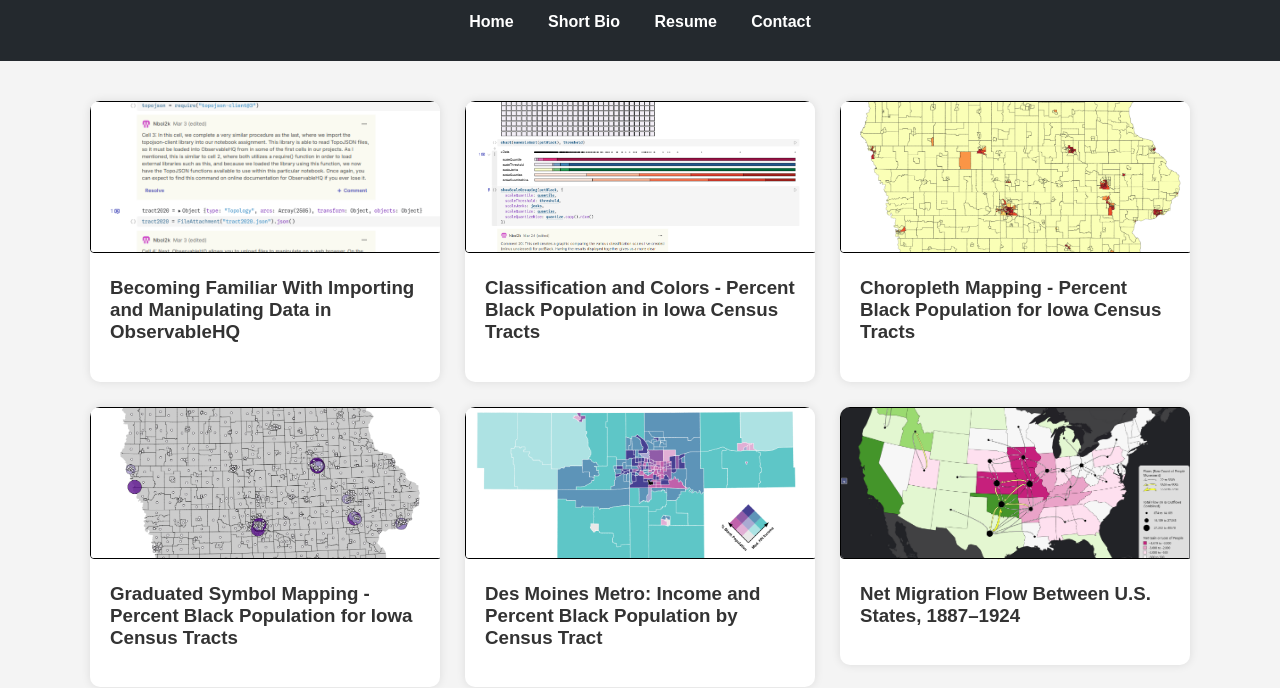
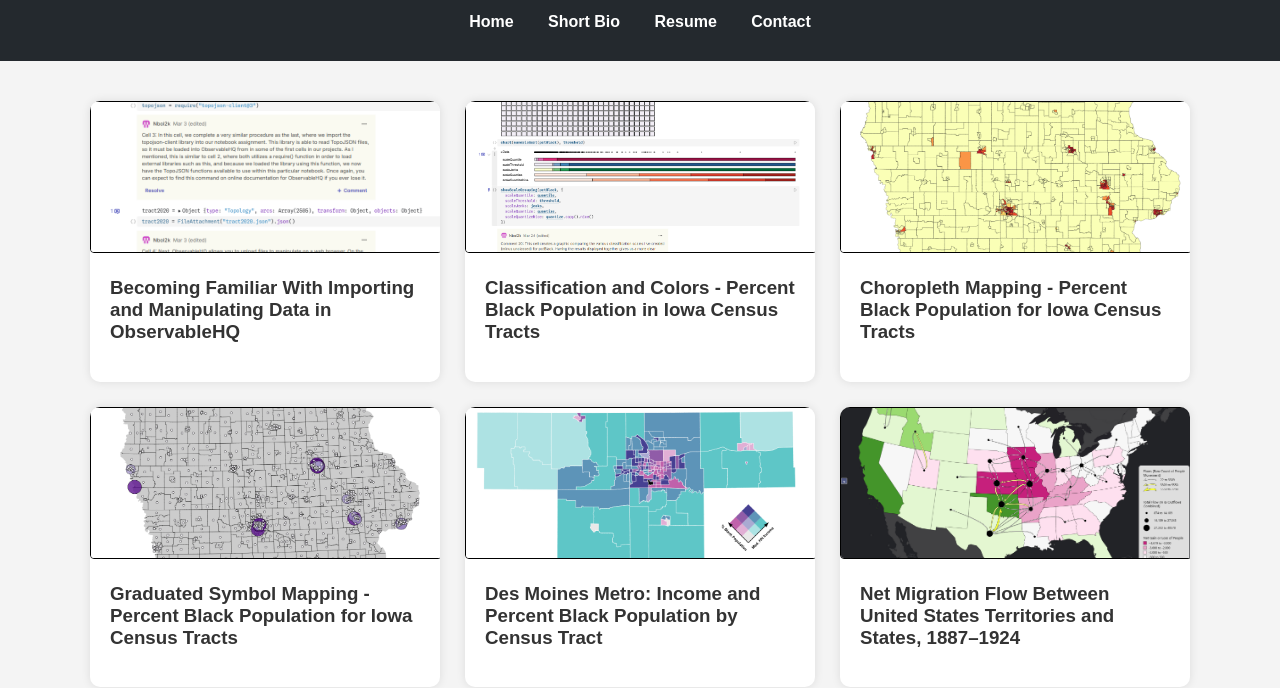
Before and after one commit to geog3540/ncbolte, a website: page index.html in a window 1280 px wide. Shown: the part 131-819 px from the top of the page. Drawn offline with Linux system fonts and the light colour scheme.

Commit message:
Update index.html

```diff
--- a/index.html
+++ b/index.html
@@ -181,7 +181,7 @@
   <div class="card">
     <img src="flowmapper_1887_1924_NoahBolteV4.png" alt="Assignment 6 Flow Map Thumbnail">
     <div class="card-content">
-      <h3>Net Migration Flow Between U.S. States, 1887–1924</h3>
+      <h3>Net Migration Flow Between United States Territories and States, 1887–1924</h3>
     </div>
   </div>
 </a>
```
